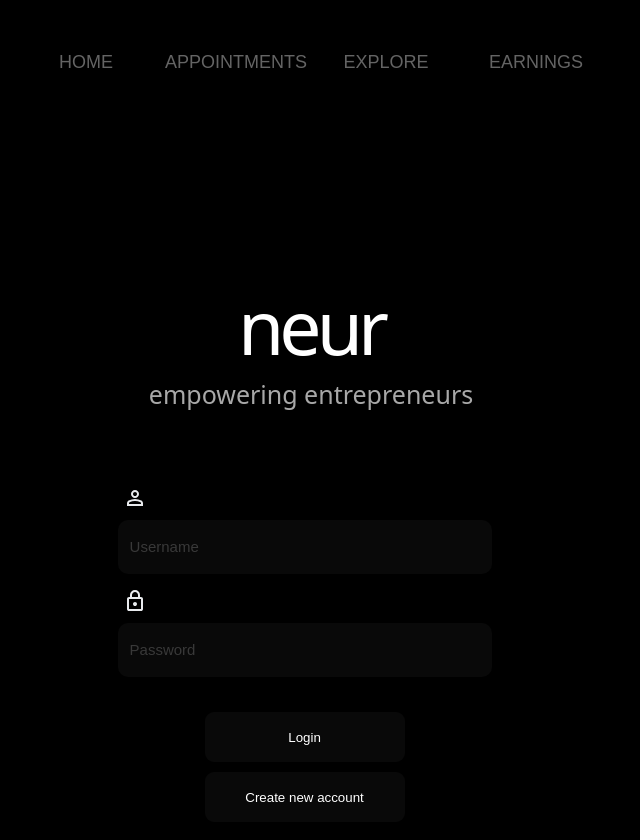
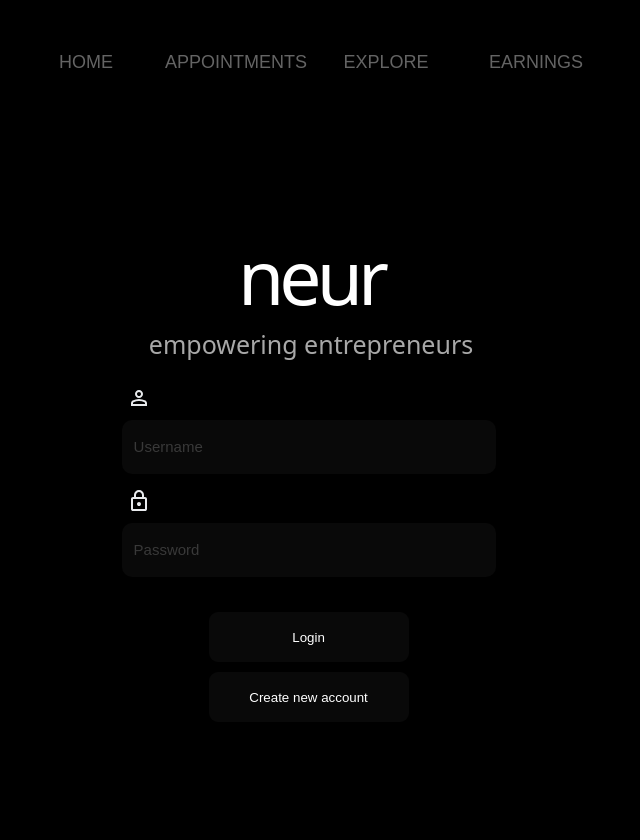
Before and after one commit to trevtemba/neur-frontend, a React (Vite) app: page / in a window 1280 px wide. Shown: the whole page, without its empty margins (329-969 px from the left). After the commit the page ends 800 px from the top, so only its background shows below. Built offline with nearby package versions, Linux system fonts and the light colour scheme.

Commit message:
commenced adjustments, time to make home screen

```diff
--- a/src/Components/AuthForm/AuthForm.jsx
+++ b/src/Components/AuthForm/AuthForm.jsx
@@ -171,7 +171,7 @@ const AuthForm = () => {
                     <h1>neur</h1>
                     <h2>empowering entrepreneurs</h2>
                 </div>
-                <div className="container">
+                <div className="authContainer">
                     {/* <AnimatePresence> */}
                         {formState == "Login" && (
                             <motion.form
@@ -190,6 +190,7 @@ const AuthForm = () => {
                                 }}
                                 exit={{
                                     opacity: 0,
+                                    x: 25,
                                 }}
                                 onSubmit={handleLogin}
                             >
@@ -230,6 +231,7 @@ const AuthForm = () => {
                                 }}
                                 exit={{
                                     opacity: 0,
+                                    x: 25,
                                 }}
                                 onSubmit={handleRegister}
                             >
@@ -269,6 +271,7 @@ const AuthForm = () => {
                                 }}
                                 exit={{
                                     opacity: 0,
+                                    x: 25,
                                 }}
                                 onSubmit={handleLogin}
                             >
--- a/src/Components/AuthForm/authForm.css
+++ b/src/Components/AuthForm/authForm.css
@@ -5,13 +5,16 @@
     align-self: center;
     height: 100%;
     width: 100%;
-    margin-top: 200px;
+    margin-top: 150px;
 }
 
 .title {
     display: flex;
     flex-direction: column;
+    justify-self: center;
+    align-self: center;
 }
+
 h1 {
     display: flex;
     margin: auto;
@@ -31,9 +34,20 @@ h2 {
     color: rgb(168, 168, 168);
     font-weight: 300;
 }
+
+.authContainer {
+    display: flex;
+    align-self: center;
+    justify-self: center;
+    justify-content: center;
+    align-items: center;
+    width: 374px;
+}
+
 .registerForm {
     display: flex;
     flex-direction: column;
+    width: 375px;
     align-items: center;
     gap: 15px;
     position: relative;
@@ -42,9 +56,11 @@ h2 {
 .loginForm {
     display: flex;
     flex-direction: column;
+    width: 375px;
     align-items: center;
     gap: 15px;
     position: relative;
+    left: 4px
 }
 
 .formButtons {
--- a/src/Components/Home/Home.jsx
+++ b/src/Components/Home/Home.jsx
@@ -3,8 +3,10 @@ import "./home.css"
 
 const Home = () => {
     return (
-        <div>
+        <div className="homePage">
+            <div>
 
+            </div>
         </div>
     );
 }
```
